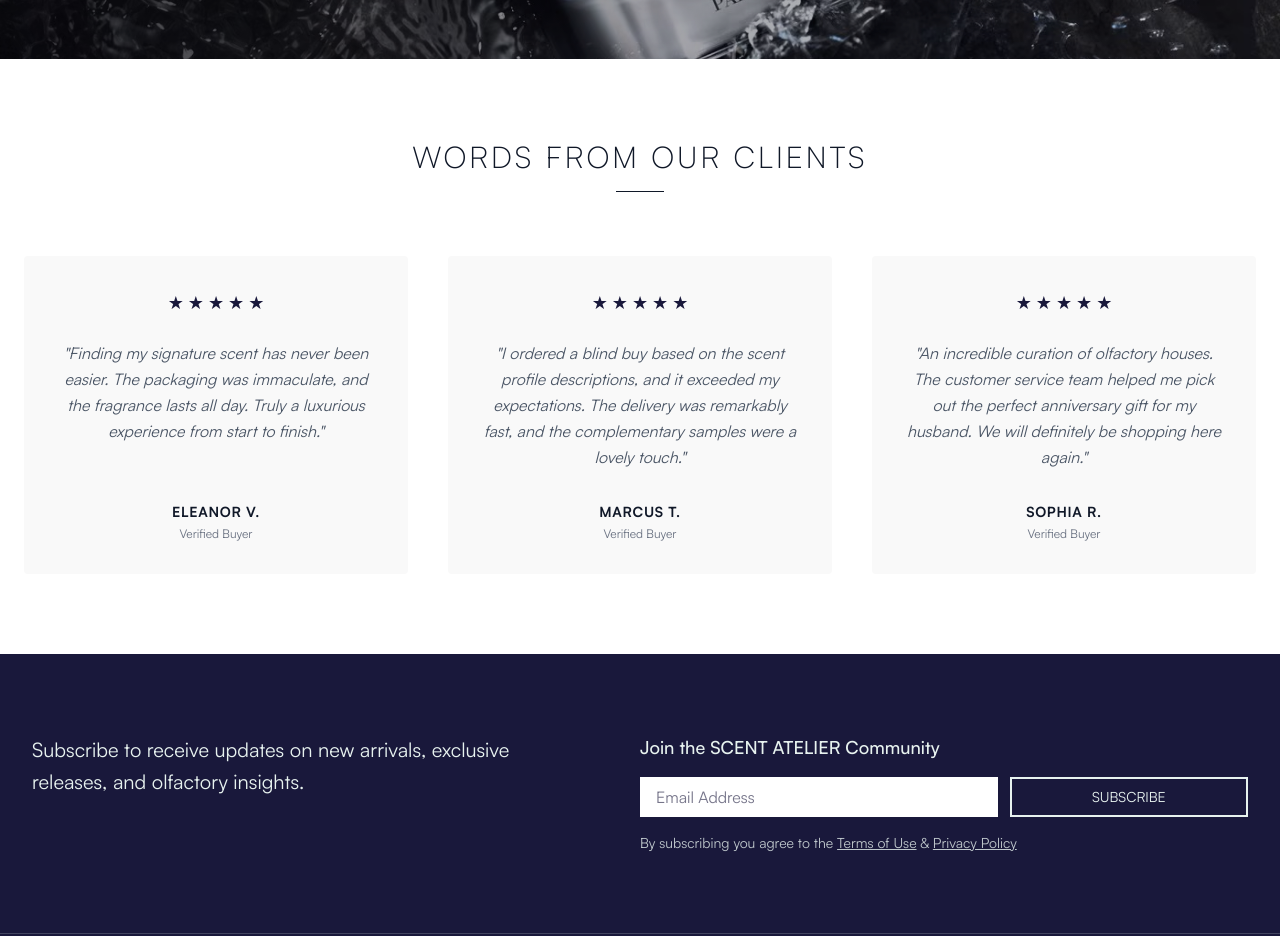
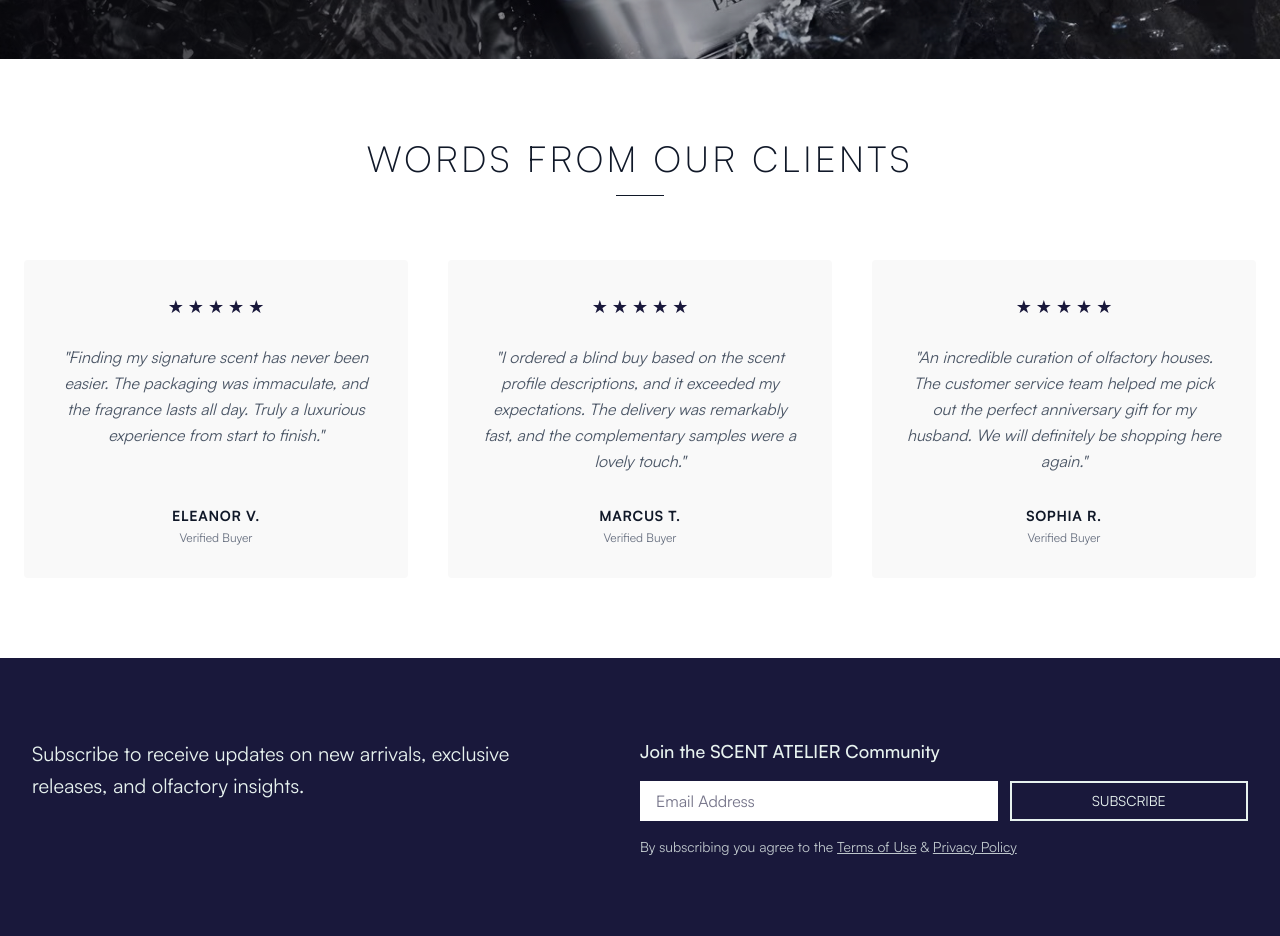
Before and after one commit to kutoreduso/Scentology, a React (Vite) app: page / in a window 1280 px wide. Shown: the part 3200-4136 px from the top of the page. Built offline with nearby package versions, Linux system fonts and the light colour scheme.

Commit message:
add icon fix testimonials

```diff
--- a/index.html
+++ b/index.html
@@ -2,9 +2,9 @@
 <html lang="en">
   <head>
     <meta charset="UTF-8" />
-    <link rel="icon" type="image/svg+xml" href="/favicon.svg" />
+    <link rel="icon" type="image/svg+xml" href="/icon/icon.png "/>
     <meta name="viewport" content="width=device-width, initial-scale=1.0" />
-    <title>SCENT ATELIER</title>
+    <title>SCENT ATELIER | Luxury Fragrances & Olfactory Houses</title>
   </head>
   <body>
     <div id="root"></div>
--- a/src/components/testimonials.jsx
+++ b/src/components/testimonials.jsx
@@ -28,7 +28,7 @@ const TestimonialSection = () => {
 
             {/* Section Header */}
             <div className="text-center max-w-2xl mx-auto mb-16">
-                <h2 className="text-3xl font-light tracking-widest text-gray-900 uppercase mb-4">
+                <h2 className="text-3xl lg:text-4xl font-light tracking-widest text-gray-900 uppercase mb-4">
                     Words from our clients
                 </h2>
                 <div className="w-12 h-[1px] bg-gray-900 mx-auto"></div>
```
Also changed, not shown: public/icon/icon.png (added), 1 other file (tests, documents, lock files or other folders).
